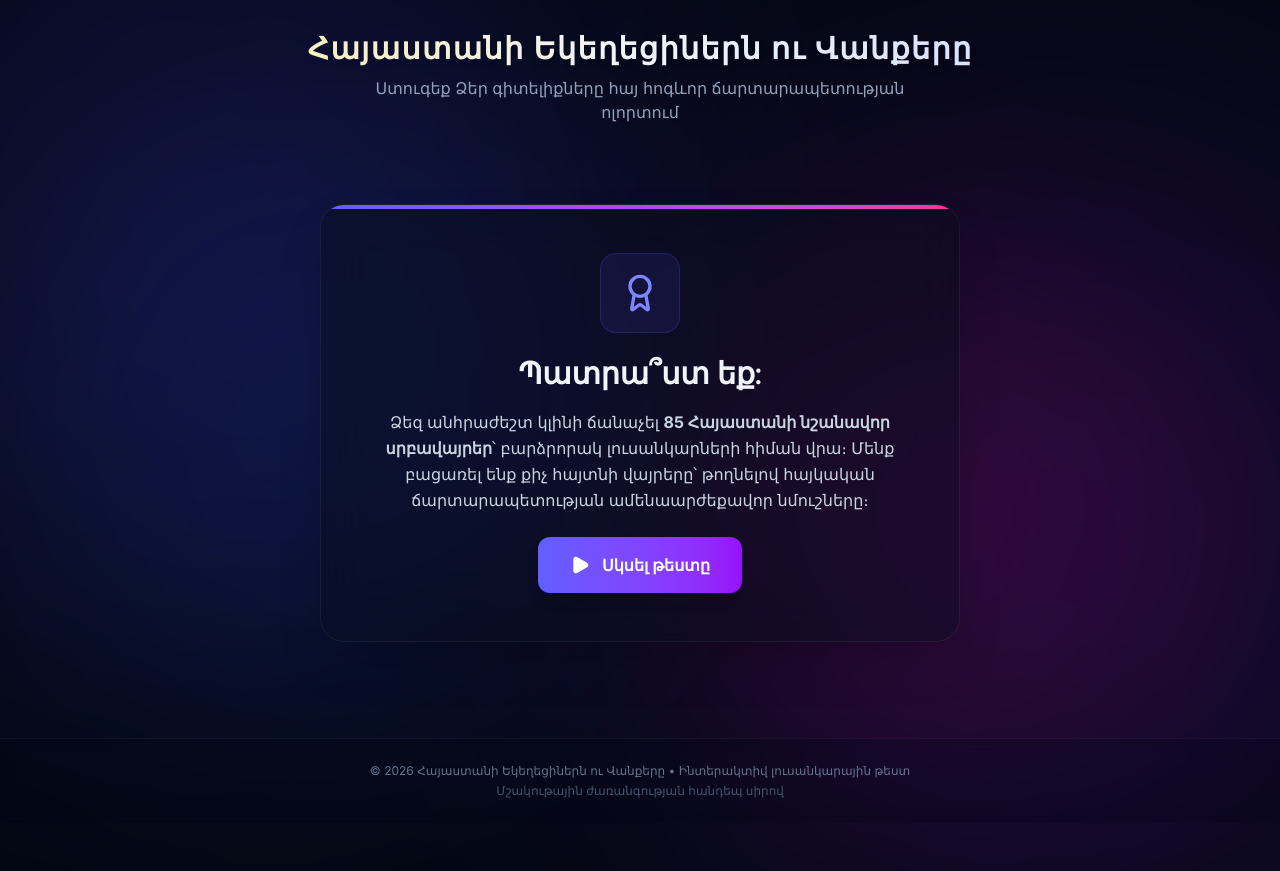
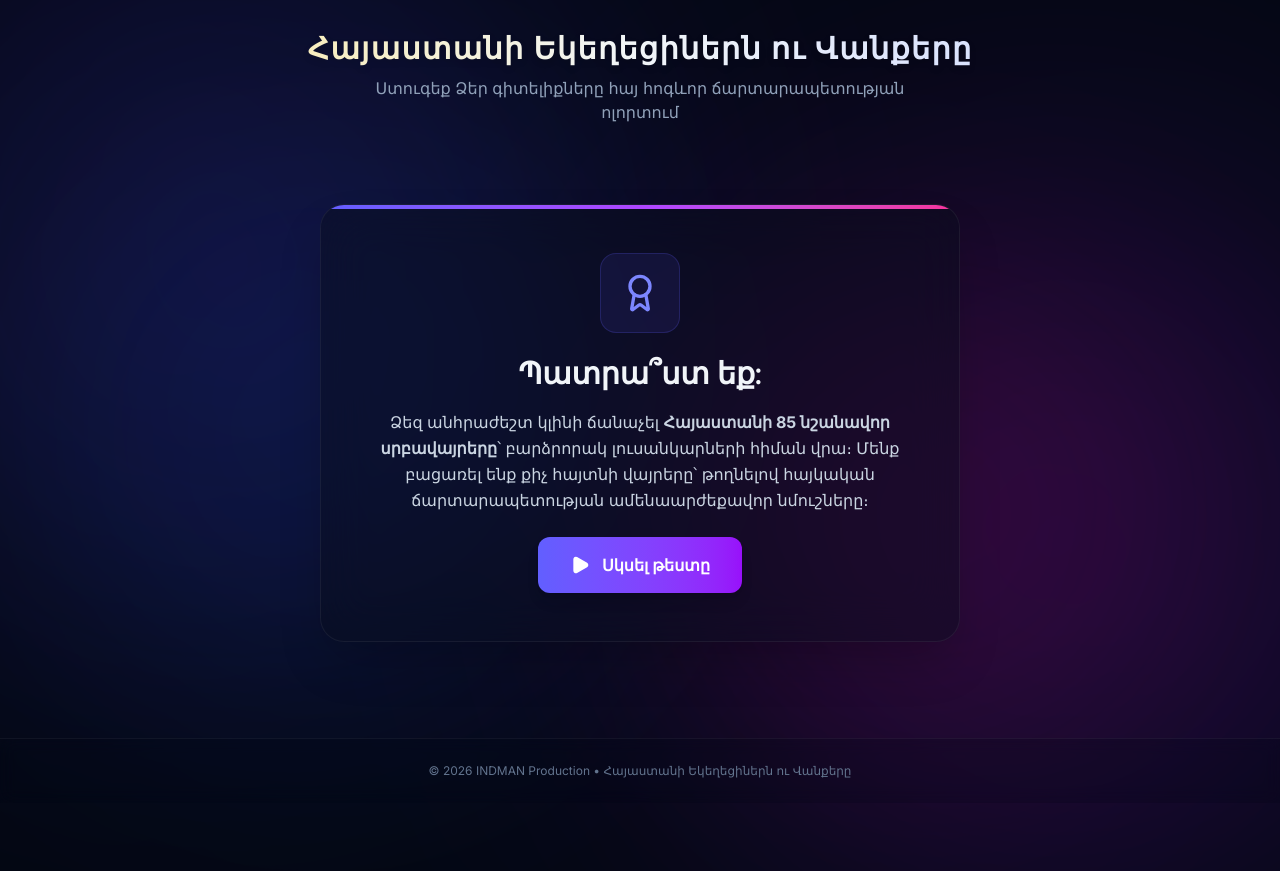
Before and after one commit to ArmanPetros177/armenian-church-quiz, a React (Vite) app: page / in a window 1280 px wide. Built offline with nearby package versions, Linux system fonts and the light colour scheme.

Commit message:
fix images paths7

```diff
--- a/src/App.jsx
+++ b/src/App.jsx
@@ -108,7 +108,7 @@ export default function App() {
               </h2>
 
               <p className="text-slate-300 text-sm md:text-base leading-relaxed mb-6">
-                Ձեզ անհրաժեշտ կլինի ճանաչել <strong>85 Հայաստանի նշանավոր սրբավայրեր</strong>՝ բարձրորակ լուսանկարների հիման վրա։
+                Ձեզ անհրաժեշտ կլինի ճանաչել <strong>Հայաստանի 85 նշանավոր սրբավայրերը</strong>՝ բարձրորակ լուսանկարների հիման վրա։
                 Մենք բացառել ենք քիչ հայտնի վայրերը՝ թողնելով հայկական ճարտարապետության ամենաարժեքավոր նմուշները։
               </p>
 
@@ -276,8 +276,7 @@ export default function App() {
 
       {/* ── Footer ── */}
       <footer className="w-full text-center py-6 text-xs text-slate-500 z-10 border-t border-white/5 mt-12 bg-slate-950/20 backdrop-blur-sm">
-        <p>© 2026 Հայաստանի Եկեղեցիներն ու Վանքերը • Ինտերակտիվ լուսանկարային թեստ</p>
-        <p className="mt-1 text-slate-600">Մշակութային ժառանգության հանդեպ սիրով</p>
+        <p>© 2026 INDMAN Production • Հայաստանի Եկեղեցիներն ու Վանքերը </p>
       </footer>
     </div>
   );
```
